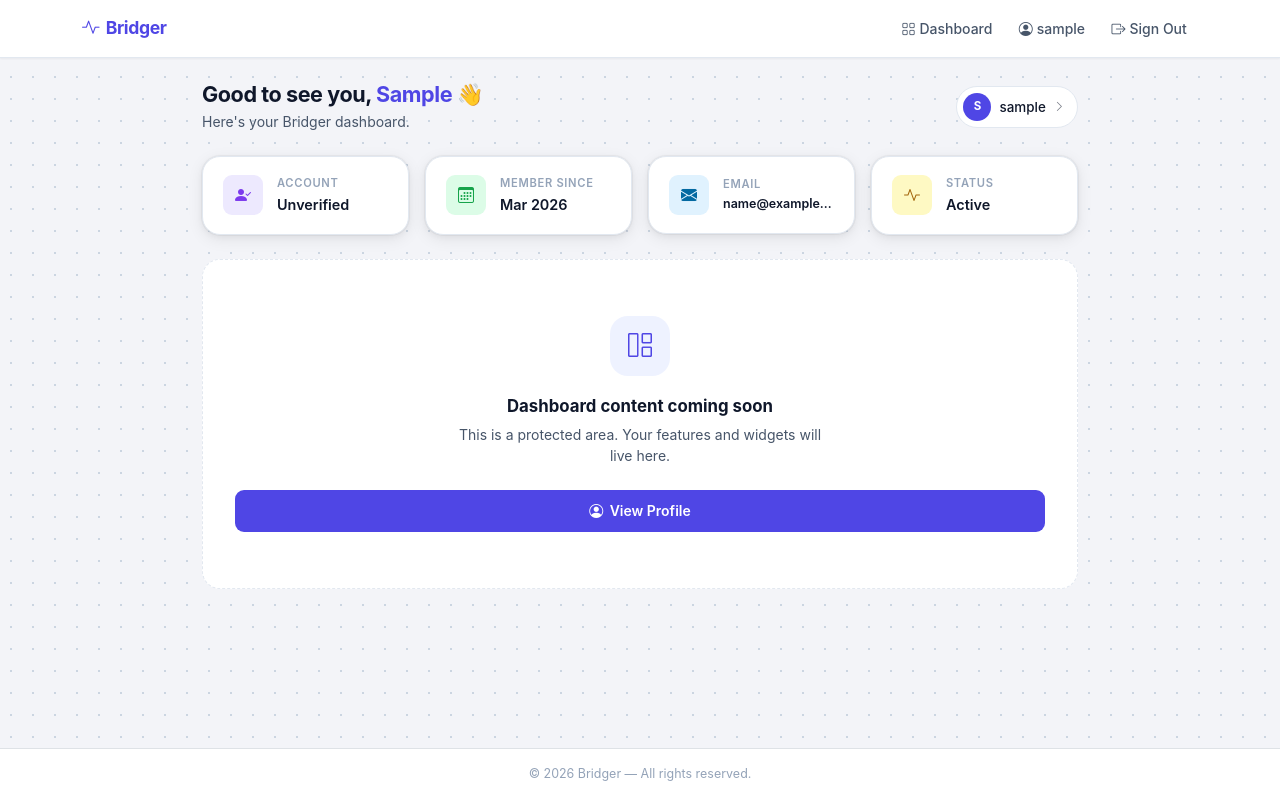
After one commit to adminKing123/bridger, a Flask app: page /dashboard in a window 1280 px wide. The commit adds this page. Run offline with Flask 3, Linux system fonts and the light colour scheme; the visitor is signed in with stand-in values (Sample User, id 1).

Commit message:
Added a proper dashboard

```diff
--- a/app/__init__.py
+++ b/app/__init__.py
@@ -54,9 +54,11 @@ def create_app(config_class=DevelopmentConfig) -> Flask:
     # ── Register blueprints ───────────────────────────────────────────────────
     from app.routes.auth import auth_bp
     from app.routes.profile import profile_bp
+    from app.routes.dashboard import dashboard_bp
 
     app.register_blueprint(auth_bp)
     app.register_blueprint(profile_bp)
+    app.register_blueprint(dashboard_bp)
 
     # ── Create database tables ────────────────────────────────────────────────
     with app.app_context():
--- /dev/null
+++ b/app/routes/dashboard.py
@@ -0,0 +1,24 @@
+"""
+app/routes/dashboard.py
+------------------------
+Dashboard blueprint — all routes require login.
+
+Routes:
+    GET  /dashboard  — Main dashboard (protected)
+"""
+
+import logging
+
+from flask import Blueprint, render_template
+from flask_login import login_required, current_user
+
+logger = logging.getLogger(__name__)
+
+dashboard_bp = Blueprint("dashboard", __name__)
+
+
+@dashboard_bp.route("/dashboard")
+@login_required
+def dashboard():
+    """Render the main application dashboard."""
+    return render_template("dashboard/dashboard.html")
--- a/app/routes/profile.py
+++ b/app/routes/profile.py
@@ -23,9 +23,9 @@ profile_bp = Blueprint("profile", __name__)
 
 @profile_bp.route("/")
 def index():
-    """Root URL — redirect authenticated users to their profile, others to login."""
+    """Root URL — redirect authenticated users to the dashboard, others to login."""
     if current_user.is_authenticated:
-        return redirect(url_for("profile.profile"))
+        return redirect(url_for("dashboard.dashboard"))
     return redirect(url_for("auth.login"))
 
 
--- a/app/static/css/main.css
+++ b/app/static/css/main.css
@@ -882,6 +882,144 @@ body {
   transform: translateY(-1px);
 }
 
+/* ── 14a. Dashboard ─────────────────────────────────────────── */
+
+/* Page header */
+.dash-header {
+  display: flex;
+  align-items: center;
+  justify-content: space-between;
+  gap: 1rem;
+  flex-wrap: wrap;
+}
+.dash-title {
+  font-size: 1.35rem;
+  font-weight: 700;
+  color: var(--text);
+  margin: 0 0 0.2rem;
+  letter-spacing: -0.02em;
+}
+.dash-name { color: var(--primary); }
+.dash-subtitle {
+  font-size: 0.875rem;
+  color: var(--text-2);
+  margin: 0;
+}
+
+/* Profile pill in header */
+.btn-dash-profile {
+  display: inline-flex;
+  align-items: center;
+  gap: 0.5rem;
+  padding: 0.4rem 0.75rem 0.4rem 0.4rem;
+  background: var(--surface);
+  border: 1.5px solid var(--border);
+  border-radius: 999px;
+  color: var(--text);
+  font-size: 0.84rem;
+  font-weight: 500;
+  text-decoration: none;
+  transition: border-color var(--transition), box-shadow var(--transition);
+}
+.btn-dash-profile:hover {
+  border-color: var(--primary);
+  box-shadow: 0 0 0 3px var(--primary-ring);
+  color: var(--text);
+}
+.dash-avatar-sm {
+  width: 28px;
+  height: 28px;
+  border-radius: 50%;
+  background: var(--primary);
+  color: #fff;
+  font-size: 0.72rem;
+  font-weight: 700;
+  display: flex;
+  align-items: center;
+  justify-content: center;
+  flex-shrink: 0;
+}
+
+/* Stat cards */
+.dash-stat-card {
+  background: var(--surface);
+  border: 1px solid var(--border);
+  border-radius: var(--radius-xl);
+  padding: 1.125rem 1.25rem;
+  display: flex;
+  align-items: center;
+  gap: 0.875rem;
+  box-shadow: var(--shadow-card);
+  transition: box-shadow var(--transition), transform var(--transition);
+}
+.dash-stat-card:hover { box-shadow: var(--shadow-lg); transform: translateY(-2px); }
+.dash-stat-icon {
+  width: 40px;
+  height: 40px;
+  border-radius: var(--radius);
+  flex-shrink: 0;
+  display: flex;
+  align-items: center;
+  justify-content: center;
+  font-size: 1rem;
+}
+.dash-stat-body {
+  display: flex;
+  flex-direction: column;
+  min-width: 0;
+}
+.dash-stat-label {
+  font-size: 0.7rem;
+  font-weight: 600;
+  text-transform: uppercase;
+  letter-spacing: 0.06em;
+  color: var(--text-3);
+  margin-bottom: 0.15rem;
+}
+.dash-stat-val {
+  font-size: 0.9rem;
+  font-weight: 600;
+  color: var(--text);
+  overflow: hidden;
+  text-overflow: ellipsis;
+  white-space: nowrap;
+}
+
+/* Coming-soon / empty state */
+.dash-empty-panel {
+  background: var(--surface);
+  border: 1.5px dashed var(--border);
+  border-radius: var(--radius-xl);
+  padding: 3.5rem 2rem;
+  text-align: center;
+}
+.dash-empty-icon {
+  width: 60px;
+  height: 60px;
+  border-radius: var(--radius-xl);
+  background: var(--primary-light);
+  color: var(--primary);
+  font-size: 1.5rem;
+  display: flex;
+  align-items: center;
+  justify-content: center;
+  margin: 0 auto 1.25rem;
+}
+.dash-empty-title {
+  font-size: 1.05rem;
+  font-weight: 700;
+  color: var(--text);
+  margin: 0 0 0.5rem;
+}
+.dash-empty-body {
+  font-size: 0.875rem;
+  color: var(--text-2);
+  margin: 0 0 1.5rem;
+  max-width: 380px;
+  margin-left: auto;
+  margin-right: auto;
+}
+
 /* ── 14. Keyframes ──────────────────────────────────────────── */
 @keyframes fadeSlideUp {
   from { opacity: 0; transform: translateY(14px); }
--- a/app/templates/base.html
+++ b/app/templates/base.html
@@ -44,6 +44,11 @@
     <div class="collapse navbar-collapse" id="mainNav">
       <ul class="navbar-nav ms-auto align-items-lg-center gap-lg-1">
         {% if current_user.is_authenticated %}
+          <li class="nav-item">
+            <a class="nav-link" href="{{ url_for('dashboard.dashboard') }}">
+              <i class="bi bi-grid me-1"></i>Dashboard
+            </a>
+          </li>
           <li class="nav-item">
             <a class="nav-link" href="{{ url_for('profile.profile') }}">
               <i class="bi bi-person-circle me-1"></i>{{ current_user.username }}
--- /dev/null
+++ b/app/templates/dashboard/dashboard.html
@@ -0,0 +1,95 @@
+{% extends 'base.html' %}
+
+{% block title %}Dashboard — Bridger{% endblock %}
+
+{% block content %}
+<div class="container py-4" style="max-width:900px;">
+
+  <!-- ── Page header ─────────────────────────────────────── -->
+  <div class="dash-header mb-4">
+    <div>
+      <h1 class="dash-title">
+        Good to see you,
+        <span class="dash-name">
+          {% if current_user.first_name %}{{ current_user.first_name }}
+          {% else %}{{ current_user.username }}{% endif %}
+        </span> 👋
+      </h1>
+      <p class="dash-subtitle">Here's your Bridger dashboard.</p>
+    </div>
+    <a href="{{ url_for('profile.profile') }}" class="btn-dash-profile">
+      <div class="dash-avatar-sm">
+        {% if current_user.first_name %}{{ current_user.first_name[0] | upper }}
+        {% else %}{{ current_user.username[0] | upper }}{% endif %}
+      </div>
+      <span>{{ current_user.username }}</span>
+      <i class="bi bi-chevron-right" style="font-size:.7rem;opacity:.6;"></i>
+    </a>
+  </div>
+
+  <!-- ── Stat cards row ──────────────────────────────────── -->
+  <div class="row g-3 mb-4">
+    <div class="col-sm-6 col-lg-3">
+      <div class="dash-stat-card">
+        <div class="dash-stat-icon" style="background:#ede9fe;color:#7c3aed;">
+          <i class="bi bi-person-check-fill"></i>
+        </div>
+        <div class="dash-stat-body">
+          <span class="dash-stat-label">Account</span>
+          <span class="dash-stat-val">
+            {% if current_user.is_verified %}Verified{% else %}Unverified{% endif %}
+          </span>
+        </div>
+      </div>
+    </div>
+    <div class="col-sm-6 col-lg-3">
+      <div class="dash-stat-card">
+        <div class="dash-stat-icon" style="background:#dcfce7;color:#16a34a;">
+          <i class="bi bi-calendar3"></i>
+        </div>
+        <div class="dash-stat-body">
+          <span class="dash-stat-label">Member since</span>
+          <span class="dash-stat-val">{{ current_user.created_at.strftime('%b %Y') }}</span>
+        </div>
+      </div>
+    </div>
+    <div class="col-sm-6 col-lg-3">
+      <div class="dash-stat-card">
+        <div class="dash-stat-icon" style="background:#e0f2fe;color:#0369a1;">
+          <i class="bi bi-envelope-fill"></i>
+        </div>
+        <div class="dash-stat-body">
+          <span class="dash-stat-label">Email</span>
+          <span class="dash-stat-val" style="font-size:.78rem;white-space:nowrap;overflow:hidden;text-overflow:ellipsis;max-width:120px;">{{ current_user.email }}</span>
+        </div>
+      </div>
+    </div>
+    <div class="col-sm-6 col-lg-3">
+      <div class="dash-stat-card">
+        <div class="dash-stat-icon" style="background:#fef9c3;color:#a16207;">
+          <i class="bi bi-activity"></i>
+        </div>
+        <div class="dash-stat-body">
+          <span class="dash-stat-label">Status</span>
+          <span class="dash-stat-val">Active</span>
+        </div>
+      </div>
+    </div>
+  </div>
+
+  <!-- ── Coming soon panel ───────────────────────────────── -->
+  <div class="dash-empty-panel">
+    <div class="dash-empty-icon">
+      <i class="bi bi-grid-1x2"></i>
+    </div>
+    <h2 class="dash-empty-title">Dashboard content coming soon</h2>
+    <p class="dash-empty-body">
+      This is a protected area. Your features and widgets will live here.
+    </p>
+    <a href="{{ url_for('profile.profile') }}" class="btn-auth btn-ind" style="display:inline-flex;text-decoration:none;font-size:.875rem;">
+      <i class="bi bi-person-circle"></i>View Profile
+    </a>
+  </div>
+
+</div>
+{% endblock %}
```
Also changed, not shown: app/routes/auth.py (+4 -4 lines).
